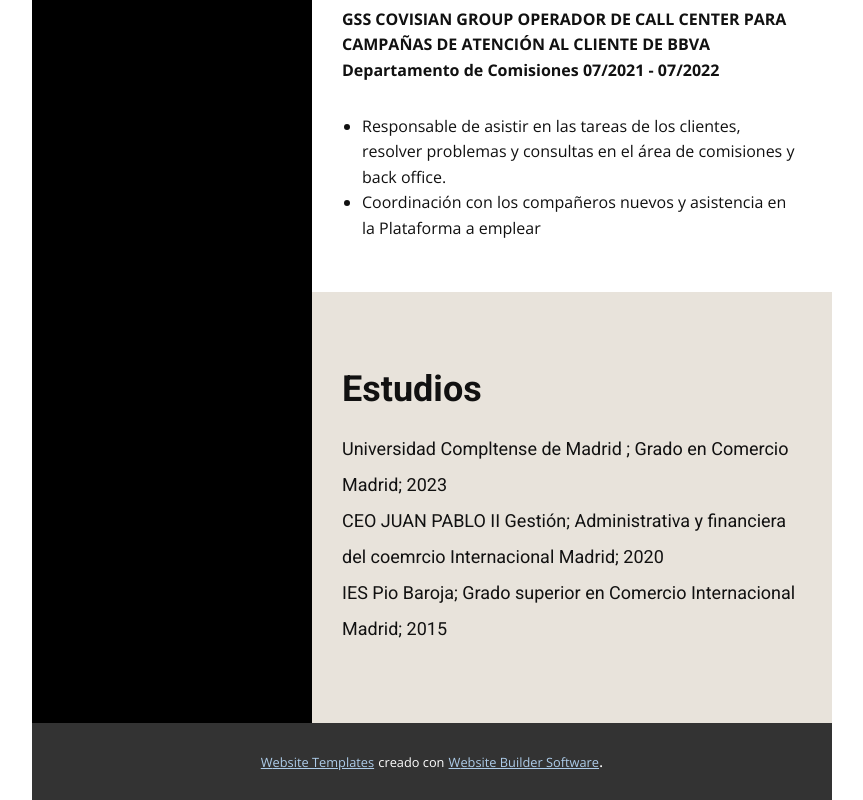
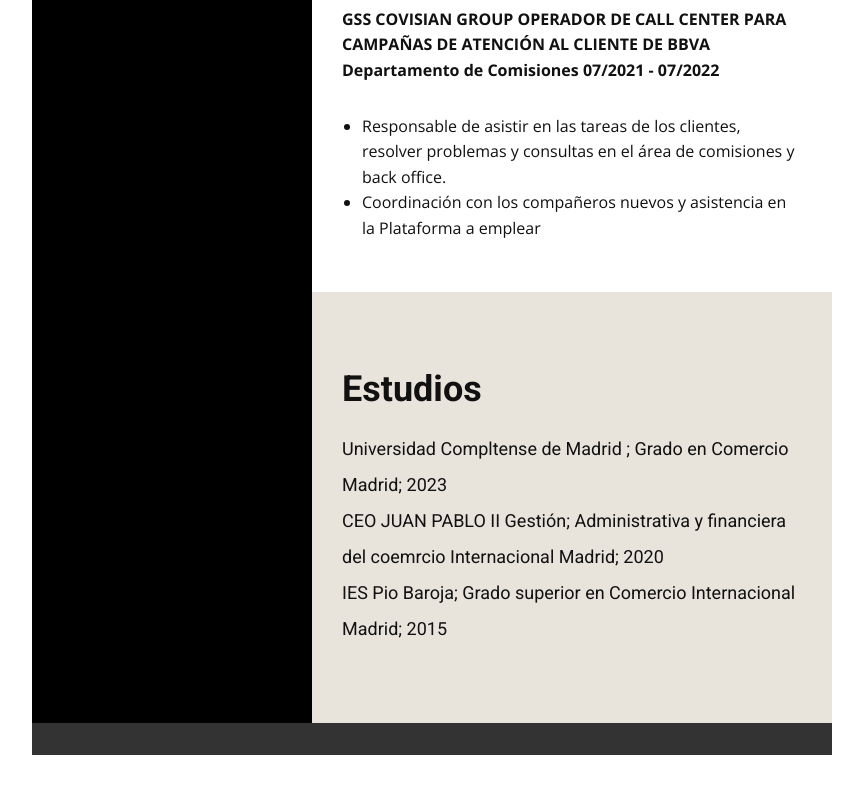
Before and after one commit to LauraGenesis/LauraGenesis.github.io, a plain HTML site: page index.html in a window 1280 px wide. Shown: the part 617-1417 px from the top of the page, without its empty margins (208-1071 px from the left). After the commit the page ends 1372 px from the top, so only its background shows below. Drawn offline with nearby package versions, Linux system fonts and the light colour scheme.

Commit message:
cambio de footer y fecha

```diff
--- a/index.html
+++ b/index.html
@@ -78,15 +78,6 @@
 
 
     <section class="u-backlink u-clearfix u-grey-80">
-      <a class="u-link" href="https://nicepage.com/website-templates" target="_blank">
-        <span>Website Templates</span>
-      </a>
-      <p class="u-text">
-        <span> creado con </span>
-      </p>
-      <a class="u-link" href="https://nicepage.com/https://nicepage.com" target="_blank">
-        <span>Website Builder Software</span>
-      </a>.
     </section>
 
 </body></html>
```
Also changed, not shown: 1 other file.
